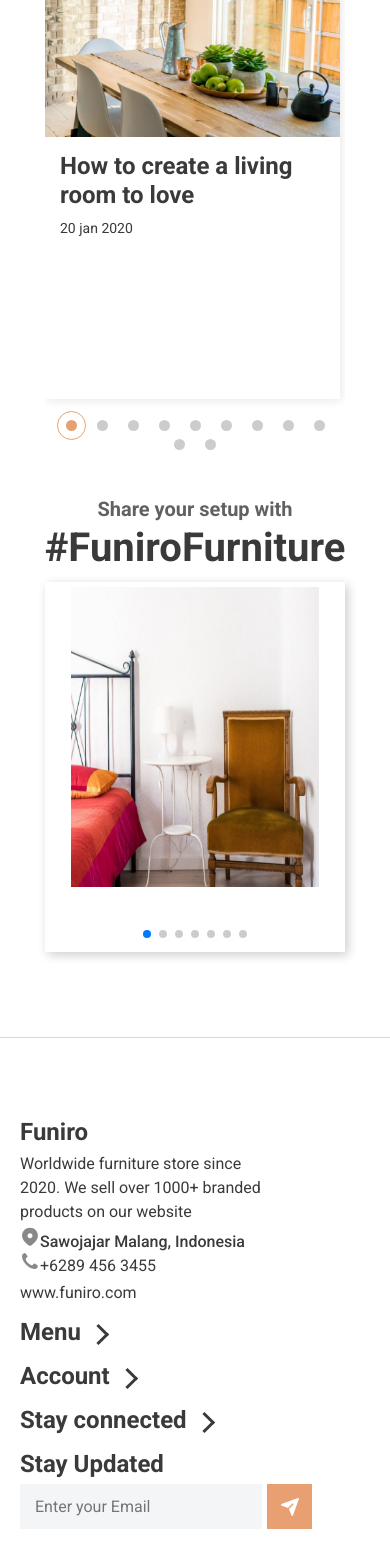
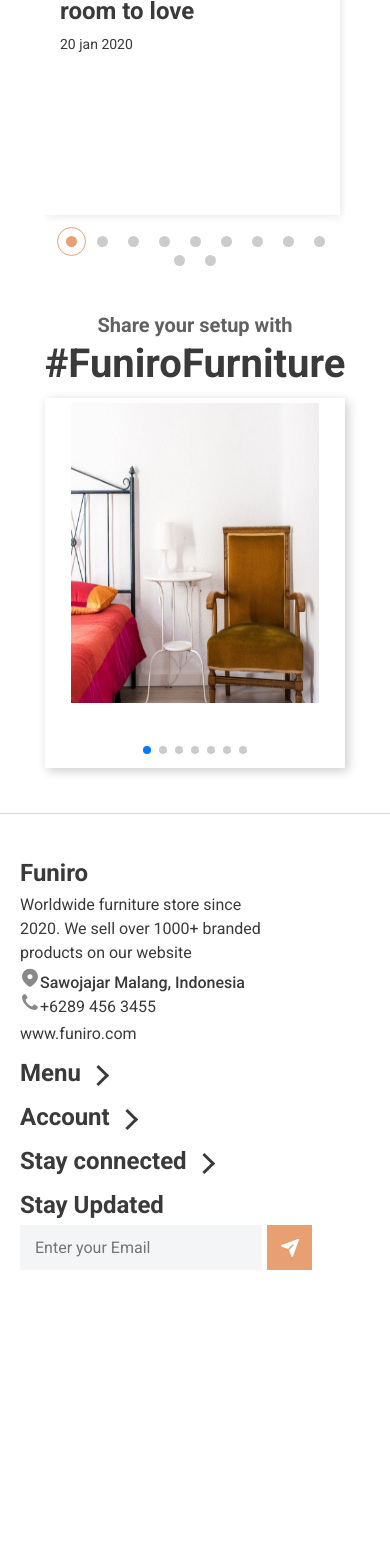
Before and after one commit to VortexRK/Funiro, a React (Create React App) app: page / in a window 390 px wide. Shown: the part 4002-5570 px from the top of the page. After the commit the page ends 5332 px from the top, so only its background shows below. Built offline with nearby package versions, Linux system fonts and the light colour scheme.

Commit message:
Resize the slider and change padding for mobile

```diff
--- a/src/components/Footer.jsx
+++ b/src/components/Footer.jsx
@@ -233,4 +233,8 @@ const ContentWrapper = styled.div`
 export default styled(Footer)`
   width: 100%;
   padding: 80px 20px 50px;
+
+  @media (max-width: 505px) {
+    padding-top: 45px;
+  }
 `
--- a/src/components/content/BeautifullInspiration/Slider.jsx
+++ b/src/components/content/BeautifullInspiration/Slider.jsx
@@ -161,6 +161,11 @@ export default styled(Slider)`
     width: 372px !important;
     transition: height 300ms;
     display: flex;
+
+    @media (max-width: 370px) {
+      width: 300px !important;
+      height: 300px !important;
+    }
   }
 
   .swiper-slide-active {
--- a/src/components/content/Gallery.jsx
+++ b/src/components/content/Gallery.jsx
@@ -70,6 +70,10 @@ const GalleryWrapper = styled.div`
   padding-bottom: 85px;
   border-bottom: 1px solid #D8D8D8;
   overflow: visible;
+
+  @media (max-width: 505px) {
+    padding-bottom: 45px;
+  }
 `
 
 const HeaderWrapper = styled.div`
--- a/src/components/content/TopContent.jsx
+++ b/src/components/content/TopContent.jsx
@@ -142,6 +142,10 @@ const Slider = styled.div`
 
   .swiper-slide {
     height: 554px;
+
+    @media (max-width: 654px) {
+      height: 370px;
+    }
   }
 `
 
--- a/src/components/content/TopContent/Slide.jsx
+++ b/src/components/content/TopContent/Slide.jsx
@@ -34,6 +34,10 @@ const Image = styled.img`
   object-fit: cover;
   object-position: center;
   background-color: #ffffff;
+
+  @media (max-width: 654px) {
+    height: 370px;
+  }
 `
 
 const Sticker = styled.div`
```
